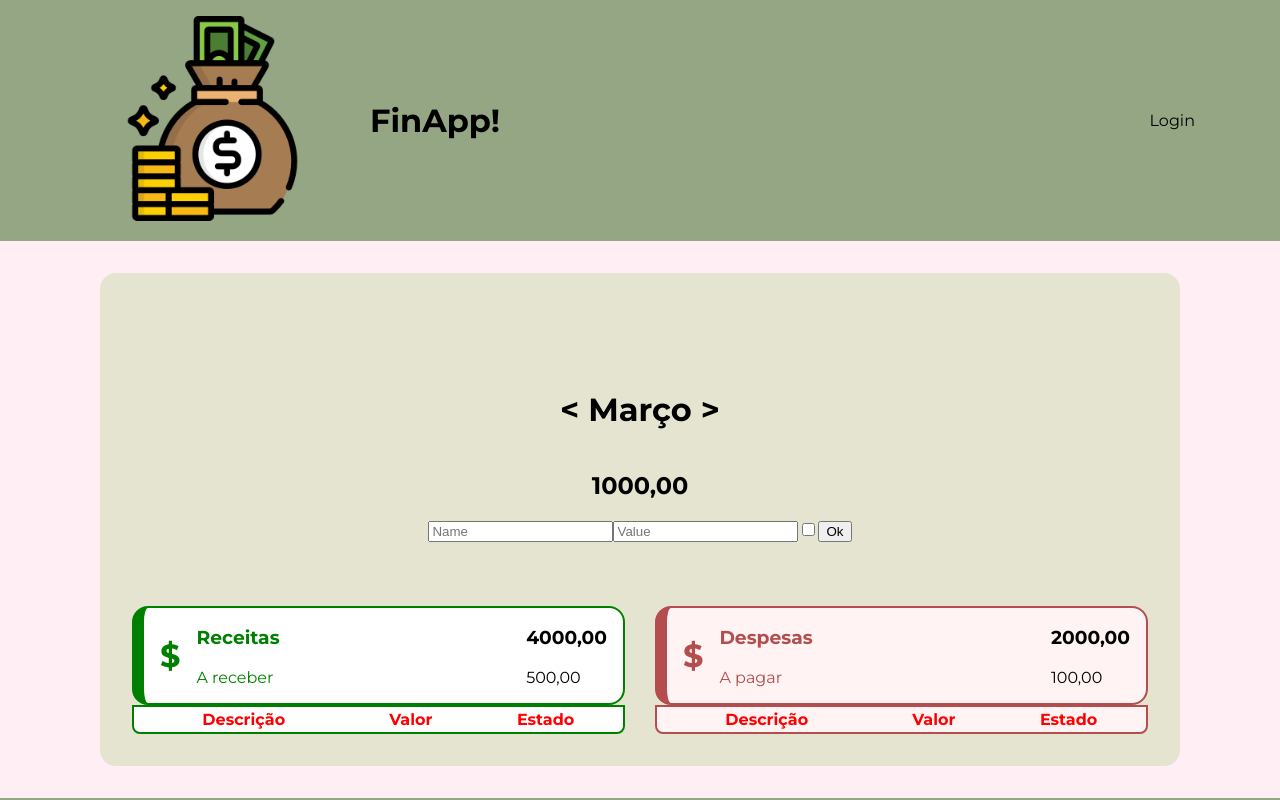
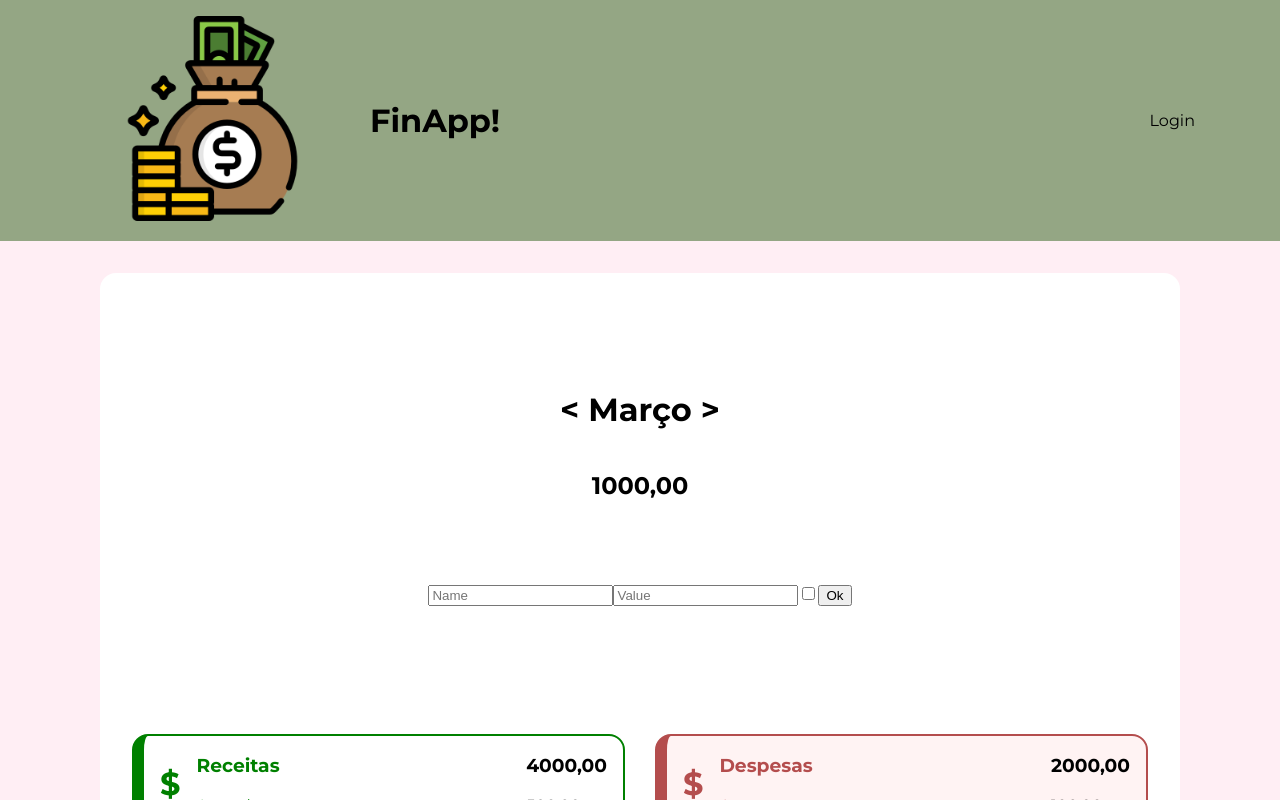
Before and after one commit to pedroquintao/financeiro, a React (Create React App) app: page /new-control in a window 1280 px wide. Shown: the top 800 px of the page. Built offline with nearby package versions, Linux system fonts and the light colour scheme.

Commit message:
Inicio da criação do modal

```diff
--- a/src/components/Card/Card.jsx
+++ b/src/components/Card/Card.jsx
@@ -3,15 +3,15 @@ import styled from "@emotion/styled"
 const StyledDiv = styled.div`
     padding: ${props => props.theme.spacing.l};
     border-radius: ${props => props.theme.spacing.s};
-    background-color: ${props => props.theme.colors.neutral.a};
-    background-color: ${props => props.theme.colors.neutral.a};
+    background-color: ${props => props.backgroundColor};
+    /* background-color: ${props => props.theme.colors.neutral.a}; */
 
     margin: ${props => props.theme.spacing.l} 0;
 `
 
-export const Card = ({ children, backgroundColor}) => {
+export const Card = ({ children, backgroundColor = 'white'}) => {
     return (
-        <StyledDiv style={{backgroundColor : backgroundColor}}>
+        <StyledDiv backgroundColor={ backgroundColor }>
             { children }
         </StyledDiv>
     )
--- /dev/null
+++ b/src/components/Modal/Modal.jsx
@@ -0,0 +1,18 @@
+import styled from "@emotion/styled";
+import { Card } from "../Card/Card";
+
+const StyledBackground = styled.div`
+
+`
+
+const Modal = ( { children, backgroundColor } ) => {
+    return (
+        <StyledBackground>
+            <Card backGroundColor={backgroundColor}>
+                { children }
+            </Card>
+        </StyledBackground>
+    )
+}
+
+export default Modal;
--- a/src/pages/NewControl.jsx
+++ b/src/pages/NewControl.jsx
@@ -7,6 +7,7 @@ import { Balance } from "../components/Balance/Balance"
 import { InputsTest } from "../components/InputsTest/InputsTest"
 import { TableContext } from "../context/TableContext"
 import { useContext } from "react"
+import Modal from "../components/Modal/Modal"
 
 const NewControl = () => {
 
@@ -22,9 +23,11 @@ const NewControl = () => {
                 <Row justify="center" align="start">
                     <Balance />
                 </Row>
-            <Row justify="center">
-                <InputsTest />
-            </Row>
+                <Row justify="center">
+                    <Modal backgroundColor="#F00">
+                        <InputsTest />
+                    </Modal>
+                </Row>
             </Card>
             <Row>
                 <Col>
```
